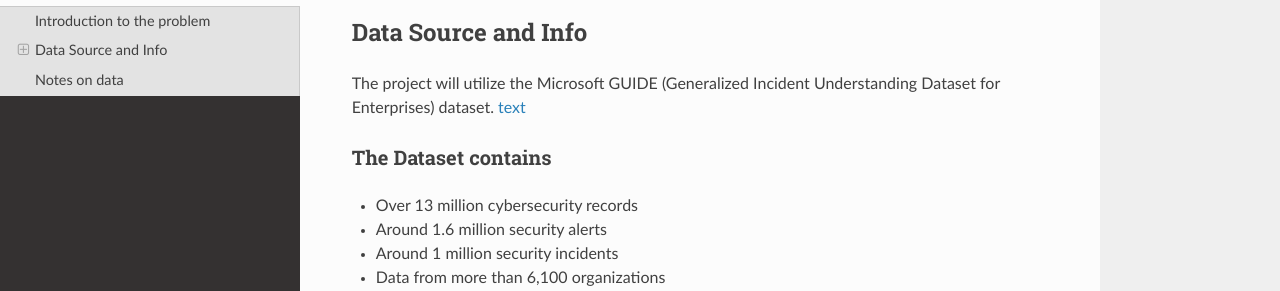
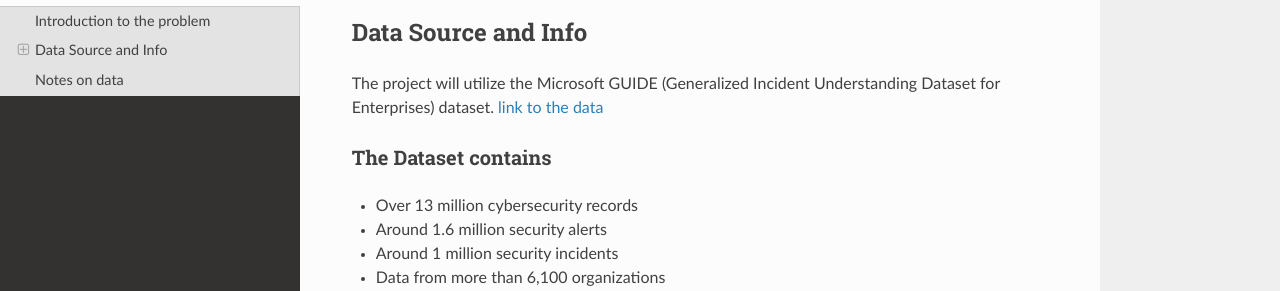
Before and after one commit to vkverma9534/SecureSight, an MkDocs documentation site: the page built from docs/project_overview.md, in a window 1280 px wide and 900 px high, scrolled down 688 px. Shown: the part 160-451 px from the top of the window. Built offline with MkDocs 1.6.1, drawn with Linux system fonts in a browser that asks for light colours; nearby versions of some CDN libraries.

Commit message:
Added link to documentation on readme (attempt 1)

```diff
--- a/docs/project_overview.md
+++ b/docs/project_overview.md
@@ -17,7 +17,7 @@ GUIDE supports research across these complementary SOC workflows by providing re
 ## Data Source and Info
 
 The project will utilize the Microsoft GUIDE (Generalized Incident Understanding Dataset for Enterprises) dataset.
-[text](https://www.kaggle.com/datasets/Microsoft/microsoft-security-incident-prediction/data?select=GUIDE_Test.csv)
+[link to the data](https://www.kaggle.com/datasets/Microsoft/microsoft-security-incident-prediction/data?select=GUIDE_Test.csv)
 
 ### The Dataset contains
  - Over 13 million cybersecurity records
```
Also changed, not shown: README.md (+2 -0 lines).
